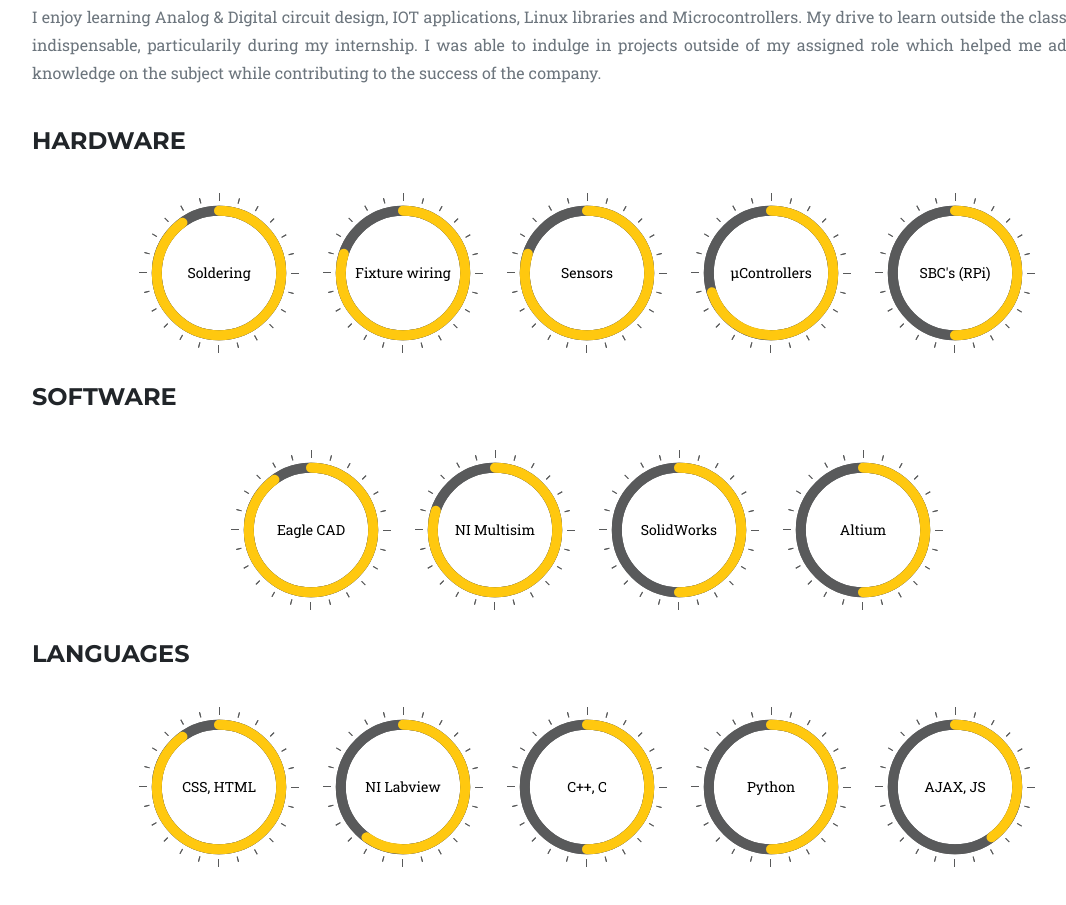
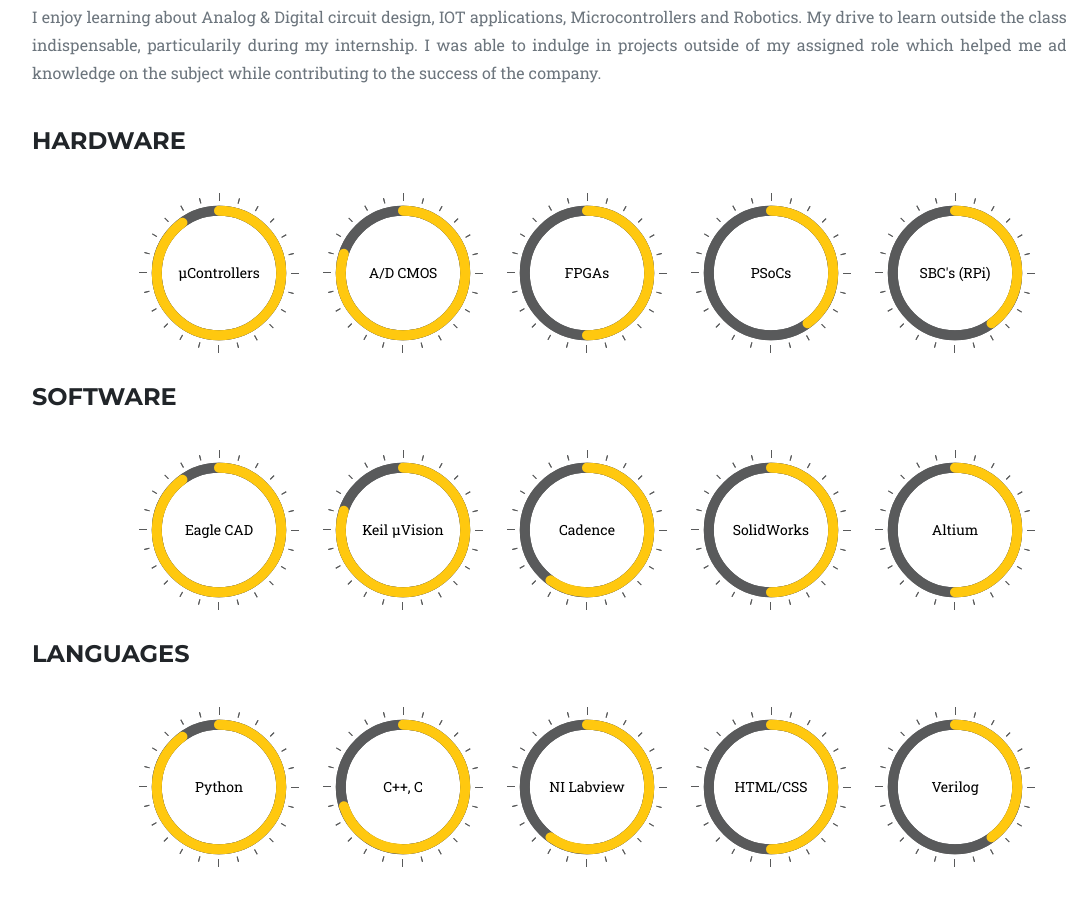
Before and after one commit to Siddharth-A/Siddharth-A.github.io, a website: page index.html in a window 1280 px wide. Shown: the part 2355-3260 px from the top of the page, without its empty margins (53-1119 px from the left). Drawn offline with Linux system fonts and the light colour scheme; a web font is replaced by a local one.

Commit message:
updated skills

```diff
--- a/index.html
+++ b/index.html
@@ -78,12 +78,12 @@
               <h4>OVERVIEW</h4>
               <p class="text-muted">
                 <ul class="text-muted">
-                  <li>B.Eng - Electrical (IV<sup>th</sup> year) student at Ryerson University, Toronto.</li>
+                  <li>B.Eng - Electrical (4<sup>th</sup> year) student at Ryerson University, Toronto.</li>
                   <li>Gained industry experience via 16 month internship as a Test Development Engineer</li>
                   <li>Recognised for exceptional problem solving and organization skills by my superiors</li>
                   <li>Advanced my knowledge and refined my hands-on skills through personal projects</li>
                   <li>My hobbies are:- Electronics, PCB Design, Home Automation, Custom GUIs, scripting and 3D printing</li>
-                  <li>I am passionate about:- Embedded Systems, IOT applications, Analog & Digital Circuit Design, Product Design & Innovation</li>
+                  <li>I am passionate about:- Embedded Systems, IOT applications, Analog & Digital Circuit Design, Product Design & Innovation, Robotics</li>
                 </ul>
               </p>
               <br>
@@ -109,33 +109,33 @@
           </div>
           <br>
           <h4>OVERVIEW</h4>
-          <p align="justify" class="text-muted">I enjoy learning Analog & Digital circuit design, IOT applications, Linux libraries and Microcontrollers. My drive to learn outside the classroom was indispensable, particularily during my internship. I was able to indulge in projects outside of my assigned role which helped me advance my knowledge on the subject while contributing to the success of the company.
+          <p align="justify" class="text-muted">I enjoy learning about Analog & Digital circuit design, IOT applications, Microcontrollers and Robotics. My drive to learn outside the classroom was indispensable, particularily during my internship. I was able to indulge in projects outside of my assigned role which helped me advance my knowledge on the subject while contributing to the success of the company.
           </p>
           <br>
            <!-- pi chart -->
            <h4>HARDWARE</h4>
           <div class="xcontainer">
-        <div class="chart" data-percent="90">Soldering</div>
-        <div class="chart" data-percent="80">Fixture wiring</div>
-        <div class="chart" data-percent="80">Sensors</div>
-          <div class="chart" data-percent="70">µControllers</div>
-          <div  class="chart" data-percent="50">SBC's (RPi)</div>
+          	<div class="chart" data-percent="90">µControllers</div>
+          	<div class="chart" data-percent="80">A/D CMOS</div>
+          	<div class="chart" data-percent="50">FPGAs</div>
+          	<div class="chart" data-percent="40">PSoCs</div>
+          	<div  class="chart" data-percent="40">SBC's (RPi)</div>
       </div>
       <h4>SOFTWARE</h4>
           <div class="xcontainer">
-            <div class="chart" data-percent="90">Eagle CAD</div>
-        <div class="chart" data-percent="80">NI Multisim</div>
-          <div class="chart" data-percent="50">SolidWorks</div>
-          <div class="chart" data-percent="50">Altium</div>
+          	<div class="chart" data-percent="90">Eagle CAD</div>
+          	<div class="chart" data-percent="80">Keil µVision</div>
+          	<div class="chart" data-percent="60">Cadence</div>
+          	<div class="chart" data-percent="50">SolidWorks</div>
+          	<div class="chart" data-percent="50">Altium</div>
       </div>
       <h4>LANGUAGES</h4>
           <div class="xcontainer">
-            <div class="chart" data-percent="90">CSS, HTML</div>
+            <div class="chart" data-percent="90">Python</div>
+            <div class="chart" data-percent="70">C++, C</div>
             <div class="chart" data-percent="60">NI Labview</div>
-            <div class="chart" data-percent="50">C++, C</div>
-        <div class="chart" data-percent="50">Python</div>
-        <div class="chart" data-percent="40">AJAX, JS</div>
-
+        	<div class="chart" data-percent="50">HTML/CSS</div>
+        	<div class="chart" data-percent="40">Verilog</div>
       </div>
       </div>
     </section>
```
